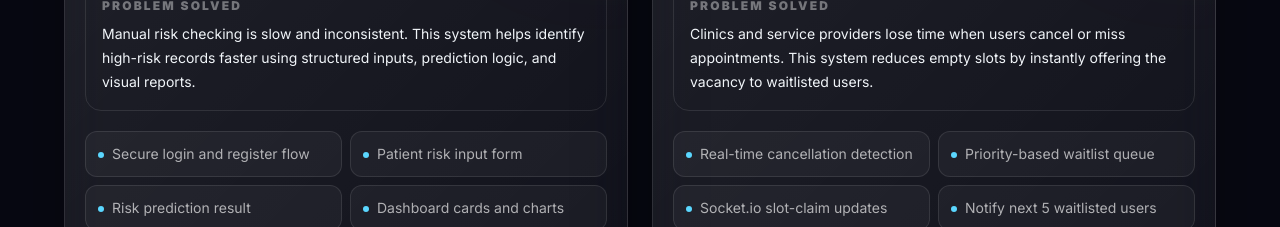
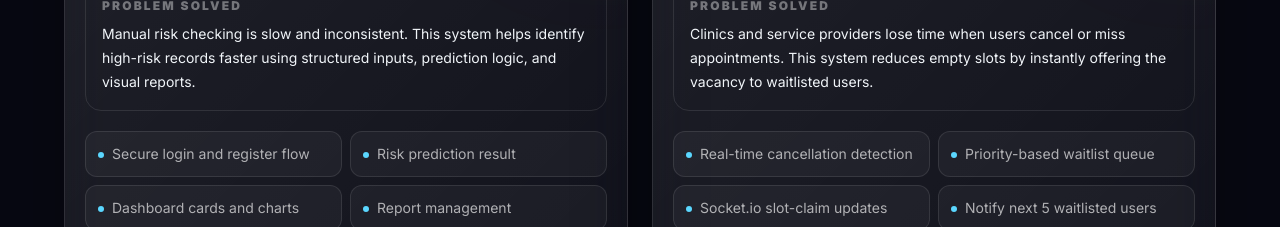
Before and after one commit to Greeshmasree76/My-portfolio, a React (Vite) app: page / in a window 1280 px wide. Shown: the part 3260-3487 px from the top of the page. Built offline with nearby package versions, Linux system fonts and the light colour scheme.

Commit message:
Fix portfolio SafeBirth AI project link

```diff
--- a/src/data/portfolio.js
+++ b/src/data/portfolio.js
@@ -130,7 +130,6 @@ export const defaultPortfolio = {
         'Manual risk checking is slow and inconsistent. This system helps identify high-risk records faster using structured inputs, prediction logic, and visual reports.',
       features: [
         'Secure login and register flow',
-        'Patient risk input form',
         'Risk prediction result',
         'Dashboard cards and charts',
         'Report management'
```
